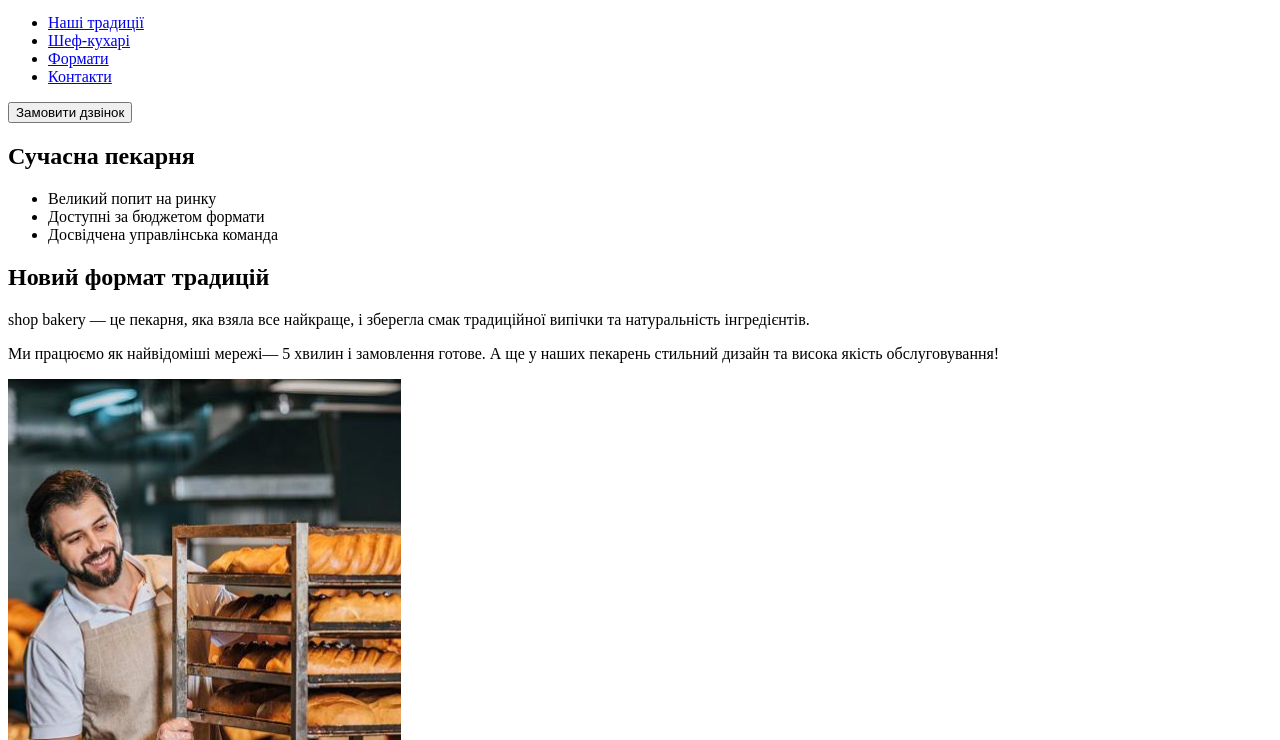
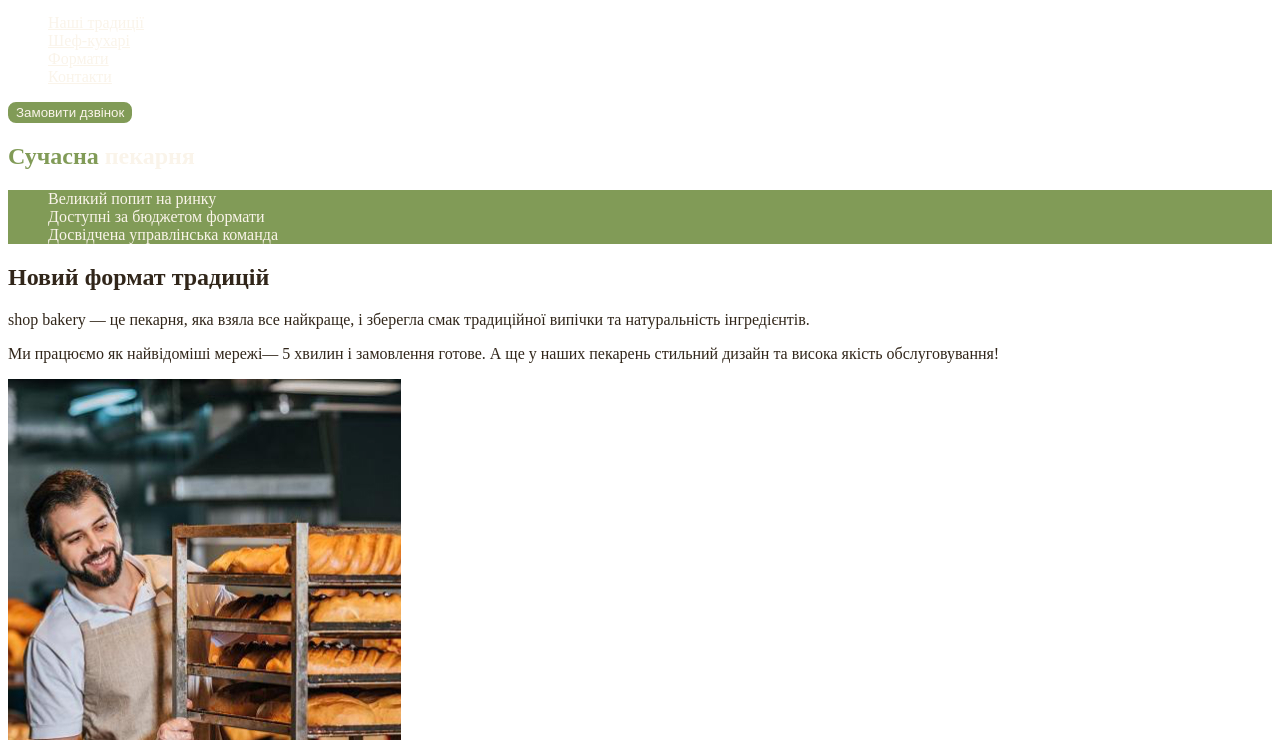
Before and after one commit to kiSaaame/New-Bakery-Project, a plain HTML site: page index.html in a window 1280 px wide. Shown: the part 60-800 px from the top of the page. Drawn offline with Linux system fonts and the light colour scheme.

Commit message:
Add styles.css

```diff
--- /dev/null
+++ b/css/styles.css
@@ -0,0 +1,57 @@
+:root {
+  --color-brand-light: #819b57;
+  --color-brand-dark: #465929;
+  --color-primary-light: #faf4ea;
+  --color-primary-dark: #31261a;
+}
+
+/* Base */
+ul {
+  list-style-type: none;
+}
+
+body {
+  color: var(--color-primary-dark);
+}
+
+/* Button */
+.button {
+  color: var(--color-primary-light);
+  background-color: var(--color-brand-light);
+  border: 2px solid var(--color-brand-light);
+  border-radius: 8px;
+  cursor: pointer;
+}
+
+.button:hover {
+  color: var(--color-brand-dark);
+  background-color: transparent;
+}
+
+/* Link */
+.link {
+  color: var(--color-primary-light);
+}
+
+.link:hover {
+  color: var(--color-brand-light);
+}
+
+/* Hero section */
+.hero-title {
+  color: var(--color-primary-light);
+}
+
+.hero-title .accent {
+  color: var(--color-brand-light);
+}
+
+/* Advantage section */
+.advantages-list {
+  background-color: var(--color-brand-light);
+  color: var(--color-primary-light);
+}
+
+.section-title .accent {
+  color: var(--color-brand-dark);
+}
--- a/index.html
+++ b/index.html
@@ -6,6 +6,7 @@
   <meta http-equiv="X-UA-Compatible" content="IE=edge" />
   <meta name="viewport" content="width=device-width, initial-scale=1.0" />
   <title>Сучасна пекарня</title>
+  <link rel="stylesheet" href="./css/styles.css">
 </head>
 
 <body>
@@ -16,26 +17,26 @@
       </a>
 
       <ul>
-        <li><a href="#traditions-section">Наші традиції</a></li>
-        <li><a href="#chefs">Шеф-кухарі</a></li>
-        <li><a href="#formats">Формати</a></li>
-        <li><a href="#contacts">Контакти</a></li>
+        <li><a class="link" href="#traditions-section">Наші традиції</a></li>
+        <li><a class="link" href="#chefs">Шеф-кухарі</a></li>
+        <li><a class="link" href="#formats">Формати</a></li>
+        <li><a class="link" href="#contacts">Контакти</a></li>
       </ul>
     </nav>
-    <button type="button">Замовити дзвінок</button>
+    <button class="button" type="button">Замовити дзвінок</button>
   </header>
 
   <main>
     <section>
-      <h1>Сучасна пекарня</h1>
+      <h1 class="hero-title"><span class="accent">Сучасна</span> пекарня</h1>
     </section>
     <section id="traditions-section">
-      <ul>
+      <ul class="advantages-list">
         <li>Великий попит на ринку</li>
         <li>Доступні за бюджетом формати</li>
         <li>Досвідчена управлінська команда</li>
       </ul>
-      <h2>Новий формат традицій</h2>
+      <h2 class="section-title">Новий формат традицій</h2>
       <p>
         <span>shop bakery</span> — це пекарня, яка взяла все найкраще, і
         зберегла смак традиційної випічки та натуральність інгредієнтів.
@@ -48,7 +49,7 @@
       <img src="./img/baker.jpg" alt="Чоловік пекар дивиться на батони із посмішкою">
     </section>
     <section id="chefs">
-      <h2>Наші найкращі шеф-кухарі</h2>
+      <h2 class="section-title">Наші найкращі <span class="accent">шеф-кухарі</span></h2>
       <ul>
         <li>
           <article>
@@ -76,7 +77,7 @@
 
     </section>
     <section id="formats">
-      <h2>Формати</h2>
+      <h2 class="section-title">Формати</h2>
       <ul>
         <li>
           <article>
@@ -115,7 +116,7 @@
 
     </section>
     <section id="contacts">
-      <h2>Приєднуйтеся до мережі пекарень</h2>
+      <h2 class="section-title">Приєднуйтеся до мережі пекарень</h2>
       <iframe
         src="https://www.google.com/maps/embed?pb=!1m18!1m12!1m3!1d2540.163871257641!2d30.488658576288795!3d50.456673086916105!2m3!1f0!2f0!3f0!3m2!1i1024!2i768!4f13.1!3m3!1m2!1s0x40d4ce637bfe1717%3A0x5370c2254ad1b952!2z0LLRg9C70LjRhtGPINCh0ZbRh9C-0LLQuNGFINCh0YLRgNGW0LvRjNGG0ZbQsiwgNTQsINCa0LjRl9CyLCAwMjAwMA!5e0!3m2!1suk!2sua!4v1699868255479!5m2!1suk!2sua"
         width="603" height="595" allowfullscreen="" loading="lazy" referrerpolicy="no-referrer-when-downgrade"></iframe>
@@ -125,7 +126,7 @@
   <footer>
 
     <nav>
-      <a href="#">
+      <a href="./index.html">
         <img src="./img/logo.svg" alt="Логотип сучасної пекарні" />
       </a>
       <ul>
```
